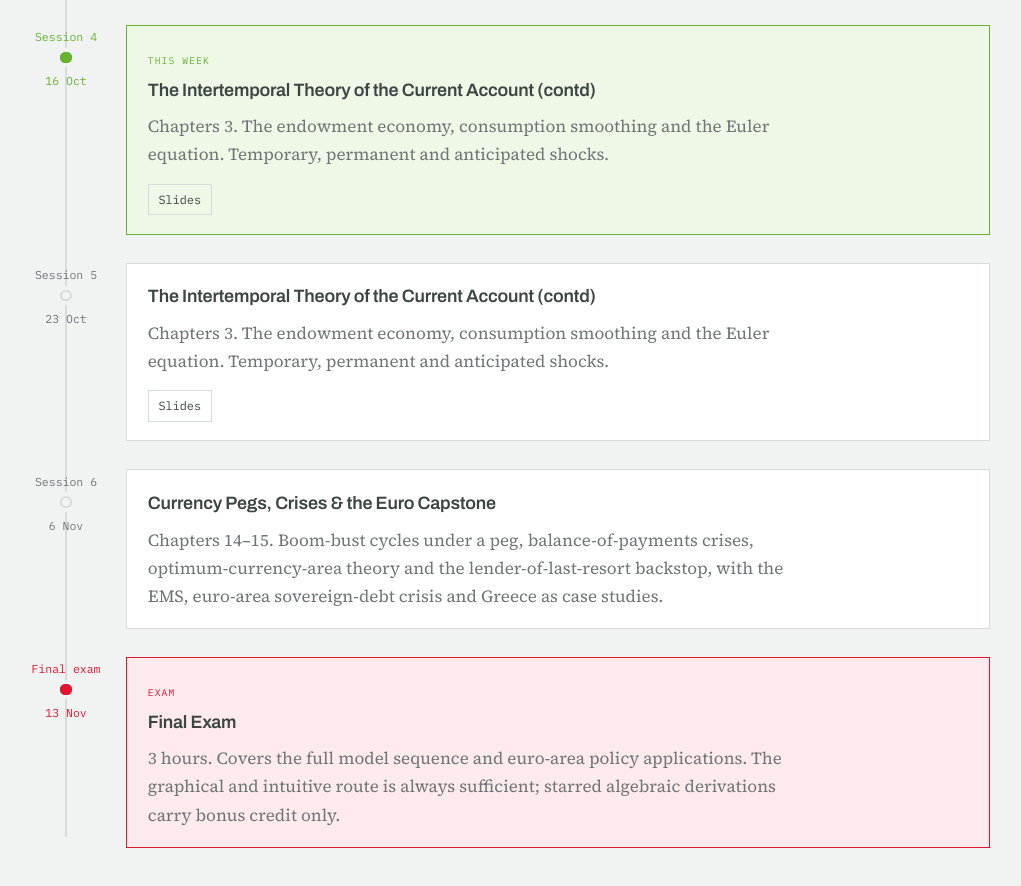
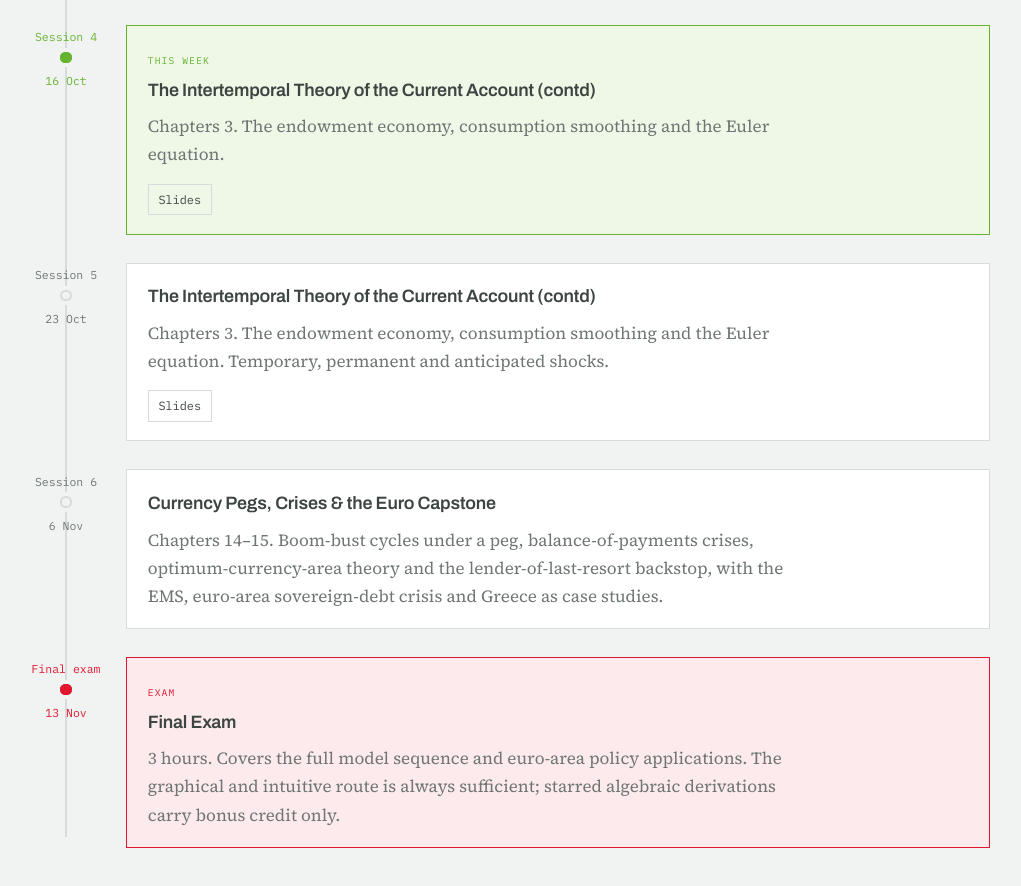
Before and after one commit to StefaniaMarcassa/International-Economics---ECOTOPIA, a plain HTML site: page index.html in a window 1280 px wide. Shown: the part 1175-2061 px from the top of the page, without its empty margins (130-1151 px from the left). Drawn offline with Linux system fonts and the light colour scheme.

Commit message:
Update index.html

```diff
--- a/index.html
+++ b/index.html
@@ -416,7 +416,7 @@ const SCHEDULE = [
     week: 4,
     date: "2026-10-16",
     topic: "The Intertemporal Theory of the Current Account (contd)",
-    summary: "Chapters 3. The endowment economy, consumption smoothing and the Euler equation. Temporary, permanent and anticipated shocks.",
+    summary: "Chapters 3. The endowment economy, consumption smoothing and the Euler equation.",
     links: [
          { label: "Slides", href: "slides/Chapter 3. slides_endowment.pdf" }
     ]
```
